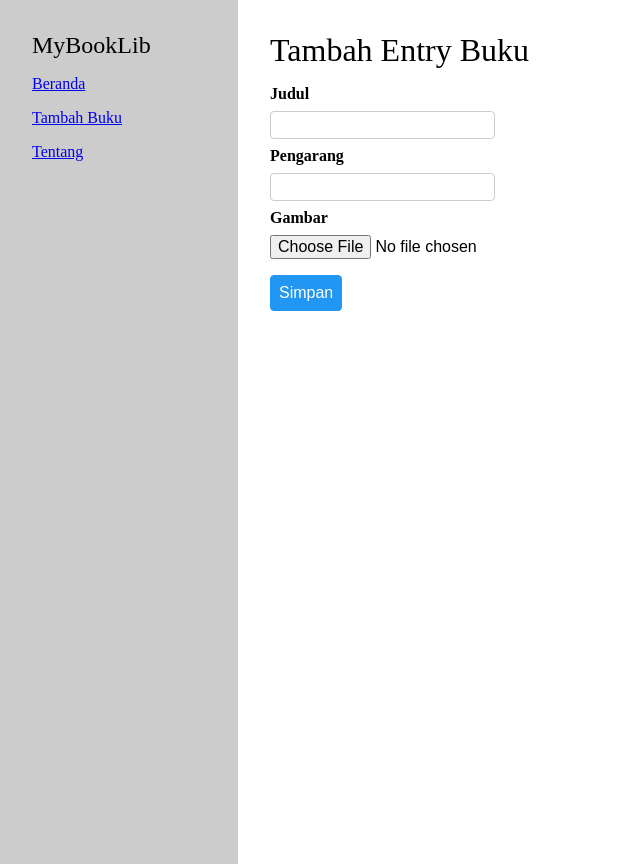
After one commit to hammer-code/flask-web-app-example, a Flask app: page /add-book in a window 1280 px wide. The commit adds this page. Shown: the whole page, without its empty margins (0-640 px from the left). Run offline with Flask 2, Linux system fonts and the light colour scheme.

Commit message:
add CRUD example

```diff
--- /dev/null
+++ b/src/templates/add-book.html
@@ -0,0 +1,34 @@
+{% extends 'base.html' %}
+
+{% block head %}
+<title>Home</title>
+{% endblock %}
+
+{% block content %}
+<div class="container">
+  <h1 class="mb-4">Tambah Entry Buku</h1>
+
+  <form action="/create-book" method="post" enctype="multipart/form-data">
+    <div class="mb-2">
+      <label for="title" class="mb-2">Judul</label>
+      <input type="text" id="title" name="title">
+    </div>
+
+    <div class="mb-2">
+      <label for="author" class="mb-2">Pengarang</label>
+      <input type="text" id="author" name="author">
+    </div>
+
+    <div class="mb-4">
+      <label for="file" class="mb-2">Gambar</label>
+      <input type="file" name="file">
+    </div>
+
+    <button class="blue">Simpan</button>
+  </form>
+</div>
+{% endblock %}
+
+{% block script %}
+<script src="{{ url_for('static', filename='js/home.js') }}"></script>
+{% endblock %}
--- a/src/templates/base.html
+++ b/src/templates/base.html
@@ -2,19 +2,26 @@
 <html lang="en">
 <head>
   <meta charset="UTF-8">
+
+  <link rel="stylesheet" href="{{ url_for('static', filename='css/main.css') }}">
   {% block head %}
-  <link rel="stylesheet" href="{{ url_for('static', filename='css/main.css') }}">
   {% endblock %}
 </head>
-<body>
-  <nav>
-    <ul>
-      <li><a href="/">Home</a></li>
-      <li><a href="/ping">Ping</a></li>
-    </ul>
-  </nav>
+<body class="root-app">
+  <div class="sidebar">
+    <h2>MyBookLib</h2>
+    <nav>
+      <ul>
+        <li><a href="/">Beranda</a></li>
+        <li><a href="/add-book">Tambah Buku</a></li>
+        <li><a href="/ping">Tentang</a></li>
+      </ul>
+    </nav>
+  </div>
 
-  {% block content %}{% endblock %}
+  <div class="content">
+    {% block content %}{% endblock %}
+  </div>
 
   {% block script %}
   <script src="{{ url_for('static', filename='js/main.js') }}"></script>
--- a/src/web/__init__.py
+++ b/src/web/__init__.py
@@ -2,10 +2,21 @@ import os
 from flask import Flask, request, redirect, url_for, render_template
 from werkzeug.utils import secure_filename
 
+import src.lib.db
+from src.lib.db import (
+    insert_new_book,
+    seed_book,
+    truncate_book,
+    update_book,
+    find_all_book,
+    remove_book_by_id
+)
+
+# truncate_book()
+# seed_book()
+
 relative_path = '/static/upload/img'
 upload_dir = os.path.abspath('.' + relative_path)
-
-images = ['/asdfasd']
 
 def create_app():
     app = Flask(
@@ -18,10 +29,18 @@ def create_app():
 
     @app.route("/")
     def hello():
-        return render_template("index.html", images=images)
+        result = find_all_book()
+        print(result)
+        return render_template("index.html", books=result)
 
-    @app.route("/upload", methods = ["POST"])
-    def upload():
+    @app.route("/add-book", methods = ["GET"])
+    def add_book():
+        return render_template("add-book.html")
+
+    @app.route("/create-book", methods = ["POST"])
+    def create_book():
+        print("-----")
+
         if  'file' not in request.files:
             return redirect('/')
 
@@ -34,16 +53,58 @@ def create_app():
         filepath = os.path.join(app.config['UPLOAD_FOLDER'], filename)
         file.save(filepath)
 
-        images.append(relative_path + '/' + filename)
+        file_relative_path = relative_path + '/' + filename
+
+        data = {
+            "title": request.form['title'],
+            "author": request.form['author'],
+            "img_path": file_relative_path
+        }
+
+        insert_new_book(data)
 
         return redirect('/')
 
+    @app.route("/update-book/<id>", methods = ["POST"])
+    def edit_book(id):
+        print("-----")
+
+        if  'file' not in request.files:
+            return redirect('/')
+
+        file = request.files['file']
+
+        if file.filename == '':
+            return redirect('/')
+
+        filename = secure_filename(file.filename)
+        filepath = os.path.join(app.config['UPLOAD_FOLDER'], filename)
+        file.save(filepath)
+
+        file_relative_path = relative_path + '/' + filename
+
+        data = {
+            "id": id,
+            "title": request.form['title'],
+            "author": request.form['author'],
+            "img_path": file_relative_path
+        }
+
+        update_book(data)
+
+        return redirect('/')
+
+    @app.route("/delete-book/<id>", methods=["POST"])
+    def remove_book(id):
+        remove_book_by_id(id)
+
+        return redirect('/')
 
     @app.route("/ping")
     def ping():
         env = app.config['ENV']
         debug = app.config['DEBUG']
 
-        return render_template("ping.html")
+        return render_template("ping.html", env=env, debug=debug)
 
     return app
--- a/static/css/main.css
+++ b/static/css/main.css
@@ -1,7 +1,184 @@
-.red {
-  color: red;
+html, body {
+  font-size: 16px;
+  padding: 0;
+  margin: 0;
 }
 
-.blue {
-  color: blue;
+label, input {
+  font-size: 1rem;
+  display: block;
 }
+
+label {
+  font-weight: bold;
+  font-size: 1rem;
+}
+
+input[type="text"] {
+  padding: .25rem .5rem;
+  border-radius: 4px;
+  border: 1px solid #ccc;
+}
+
+button {
+  border-radius: 4px;
+  padding: 8px;
+  font-size: 1rem;
+  border: 1px solid #ccc;
+  background: #fff;
+}
+
+button.blue {
+  background: #2196f3;
+  border-color: #2196f3;
+  color: #fff;
+}
+
+button.orange {
+  color: #fff;
+  background: #ff9800;
+  border-color: #ff9800;
+}
+
+button.red {
+  background: #f44336;
+  color: #fff;
+  border-color: #f44336;
+}
+
+/* Reset */
+h1, h2, h3, h4, h5, h6 {
+  margin: 0;
+  font-weight: normal;
+}
+
+/* utility classes */
+.container {
+  width: 978px;
+  margin: 0 auto;
+}
+
+.hidden {
+  display: none;
+}
+
+.p-1 {
+  padding: 0.25rem;
+}
+
+.p-2 {
+  padding: 0.5rem;
+}
+
+.p-3 {
+  padding: 0.75rem;
+}
+
+.p-4 {
+  padding: 1rem;
+}
+
+.px-1 {
+  padding-left: 0.25rem;
+  padding-right: 0.25rem;
+}
+
+.px-2 {
+  padding-right: 0.5rem;
+  padding-left: 0.5rem;
+}
+
+.px-3 {
+  padding-left: 0.75rem;
+  padding-right: 0.75rem;
+}
+
+.px-4 {
+  padding-left: 1rem;
+  padding-right: 1rem;
+}
+
+.mt-1 {
+  margin-top: 0.25rem;
+}
+
+.mt-2 {
+  margin-top: 0.5rem;
+}
+
+.mt-3 {
+  margin-top: 0.75rem;
+}
+
+.mt-4 {
+  margin-top: 1rem;
+}
+
+.mb-1 {
+  margin-bottom: 0.25rem;
+}
+
+.mb-2 {
+  margin-bottom: 0.5rem;
+}
+
+.mb-3 {
+  margin-bottom: 0.75rem;
+}
+
+.mb-4 {
+  margin-bottom: 1rem;
+}
+
+.flex {
+  display: flex;
+}
+
+/* components */
+.root-app {
+  display: flex;
+}
+
+.sidebar {
+  width: 240px;
+  background: #ccc;
+  min-height: 100vh;
+  padding: 2rem;
+}
+
+.sidebar ul {
+  padding-left: 0;
+}
+
+.sidebar ul li {
+  list-style: none;
+  margin-bottom: 1rem;
+}
+
+.content {
+  padding: 2rem;
+}
+
+.book-card {
+  margin-bottom: 1.5rem;
+  border: 1px solid #efefef;
+  border-radius: 8px;
+  box-shadow: 0 3px 6px rgba(0, 0, 0, .1);
+}
+
+.book-card-image {
+  width: 240px;
+  min-height: 160px;
+  background-size: cover;
+  background-repeat: no-repat;
+  background-position: center center;
+}
+
+.book-card-content {
+  width: 100%;
+}
+
+.book-card-action {
+  text-align: right;
+  padding: 1rem;
+}
--- a/static/js/home.js
+++ b/static/js/home.js
@@ -1 +1,14 @@
-console.log('home.js');
+const editButtons = document.querySelectorAll('.edit-button')
+
+for (var i = 0; i < editButtons.length; i++) {
+  var button = editButtons[i];
+
+  button.addEventListener('click', function (event) {
+    var bookId = event.target.dataset.id;
+    var editForm = document.querySelector('#book-edit-form-' + bookId);
+    var bookInfo = document.querySelector('#book-info-' + bookId);
+
+    editForm.classList.toggle('hidden');
+    bookInfo.classList.toggle('hidden');
+  });
+}
```
Also changed, not shown: src/lib/db.py (added, +61 -0 lines), src/templates/index.html (+57 -10 lines), src/templates/ping.html (+6 -1 lines), 4 other files.
